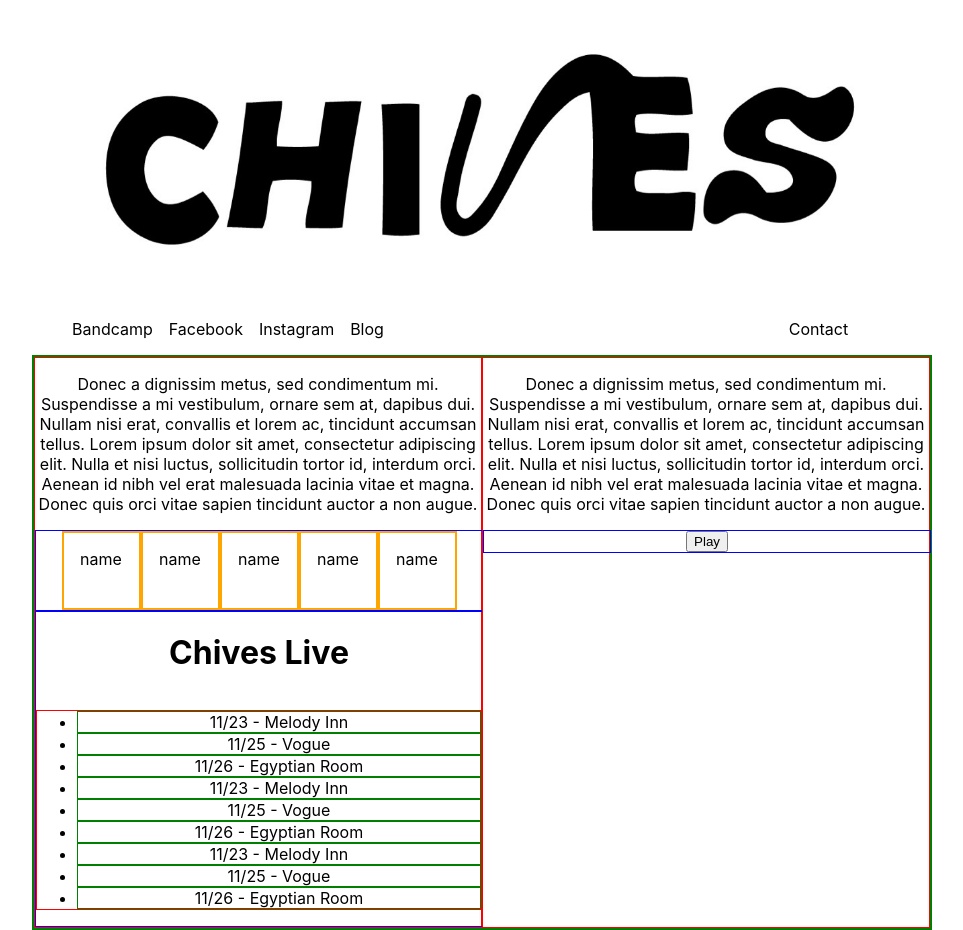
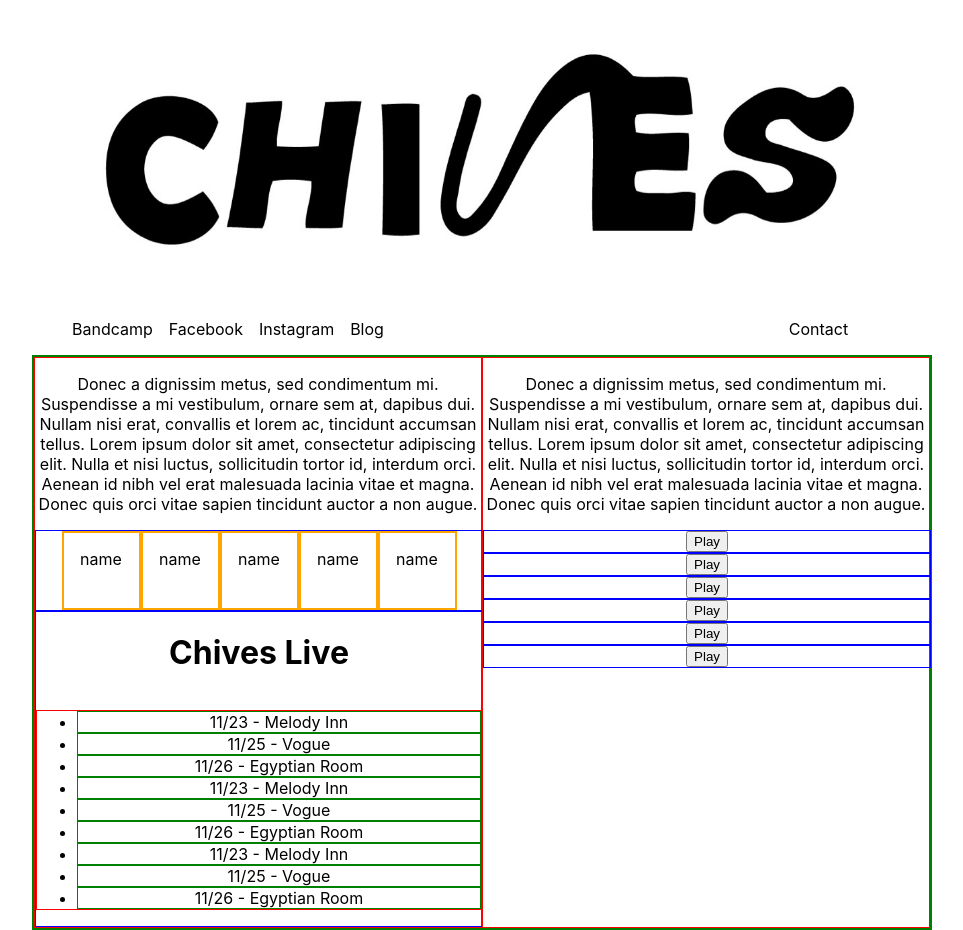
Before and after one commit to ZMcClung88/CustomChives, a React (Create React App) app: page / in a window 1280 px wide. Shown: the whole page, without its empty margins (160-1123 px from the left). Built offline with nearby package versions, Linux system fonts and the light colour scheme.

Commit message:
saving changes

```diff
--- a/src/App.js
+++ b/src/App.js
@@ -32,6 +32,11 @@ class App extends Component {
           <div style={{ border: '1px solid red' }}>
             <Bio />
             <SongComponent />
+            <SongComponent />
+            <SongComponent />
+            <SongComponent />
+            <SongComponent />
+            <SongComponent />
           </div>
         </div>
       </div>
```
